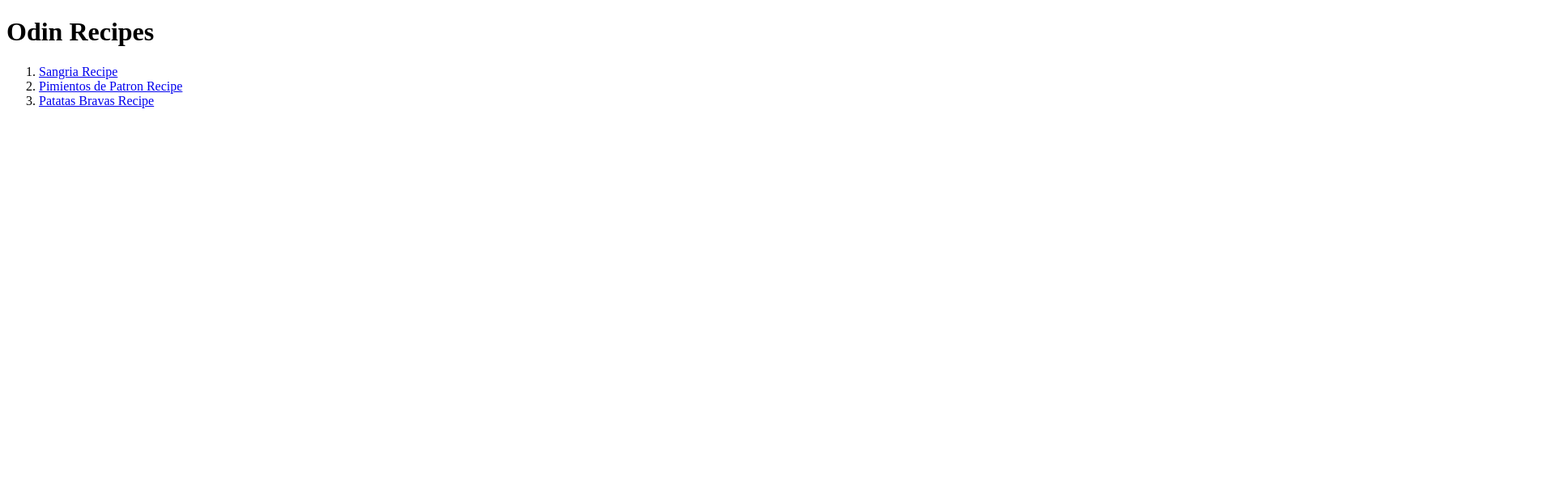
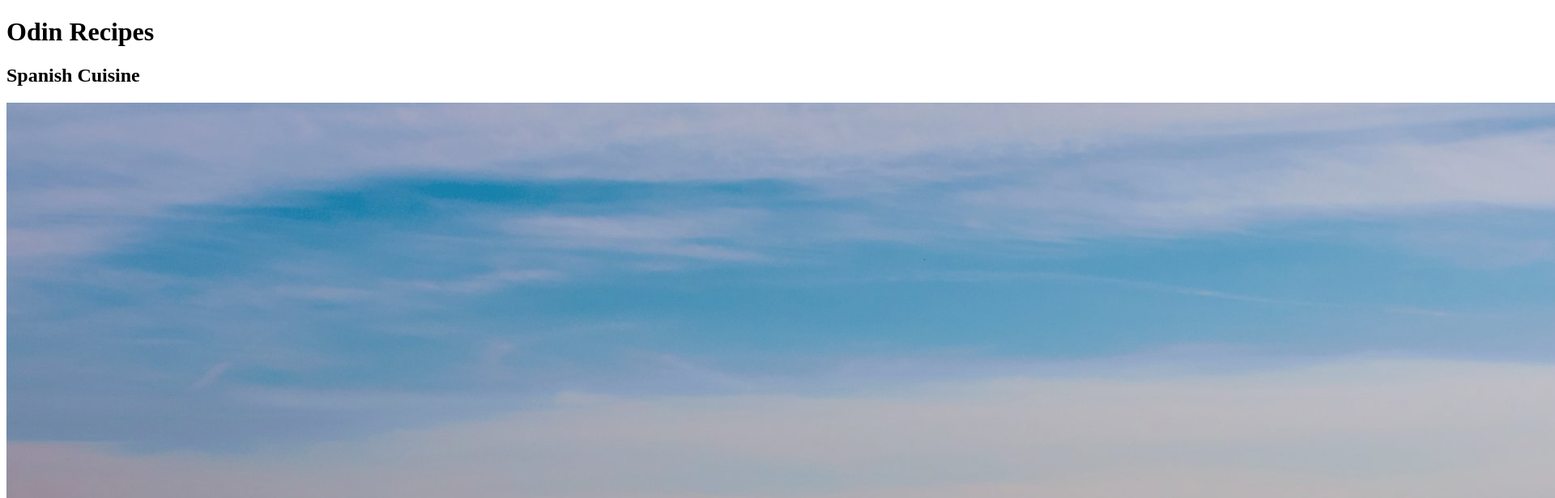
Before and after one commit to ingridesuper/odin-recipes, a plain HTML site: page index.html in a window 1280 px wide. Shown: the top 616 px of the page at 81% size, 1920 px wide, since content can reach past the window. Drawn offline with Linux system fonts and the light colour scheme.

Commit message:
Modified index page

```diff
--- a/index.html
+++ b/index.html
@@ -7,6 +7,8 @@
 
     <body>
         <h1>Odin Recipes</h1>
+        <h2>Spanish Cuisine</h2>
+        <img src="./pictures/spain_pic.jpg">
         <ol>
         <li><a href="./recipes/sangria.html">Sangria Recipe</a></li>
         <li><a href="./recipes/pimientos.html">Pimientos de Patron Recipe</a></li>
```
Also changed, not shown: pictures/spain_pic.jpg (added).
